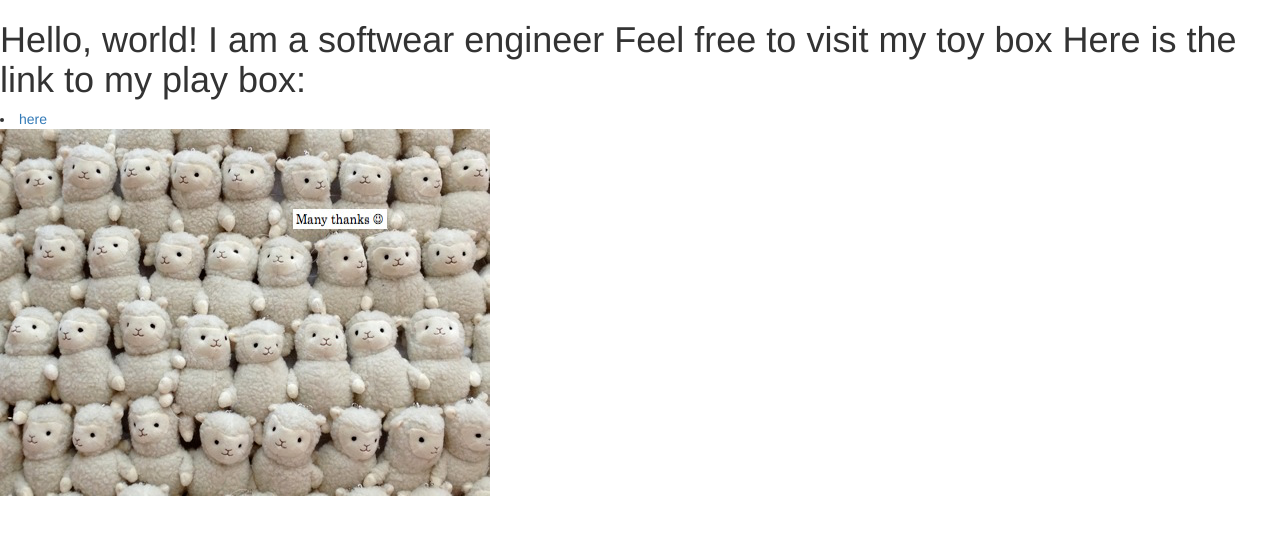
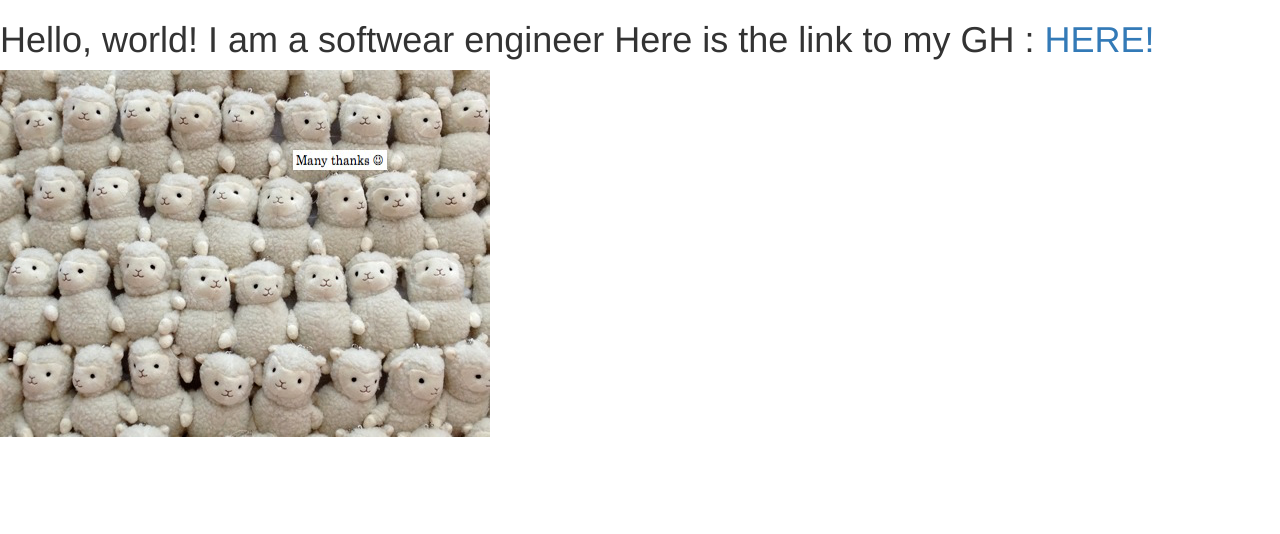
Before and after one commit to coralblue/coralblue.github.io, a plain HTML site: page index.html in a window 1280 px wide. Drawn offline with nearby package versions, Linux system fonts and the light colour scheme.

Commit message:
index update2

```diff
--- a/index.html
+++ b/index.html
@@ -4,7 +4,7 @@
     <meta charset="utf-8">
     <meta http-equiv="X-UA-Compatible" content="IE=edge">
     <meta name="viewport" content="width=device-width, initial-scale=1">
-    <title>Bootstrap Sample</title>
+    <title> hello world</title>
     <!-- BootstrapのCSS読み込み -->
     <link rel="stylesheet" href="//maxcdn.bootstrapcdn.com/bootstrap/3.3.5/css/bootstrap.min.css">
     <!-- jQuery読み込み -->
@@ -14,8 +14,8 @@
   </head>
   <body>
     <h1> Hello, world! I am a softwear engineer
-    Feel free to visit my toy box Here is the link to my play box: </h1>
-    <li><a href="https://github.com/coralblue">here</a></li>
+     Here is the link to my GH :<a href="https://github.com/coralblue"> HERE! </a> </h1>
+
 
    <img src="alpaca.jpg" alt="coral">
   </body>
```
